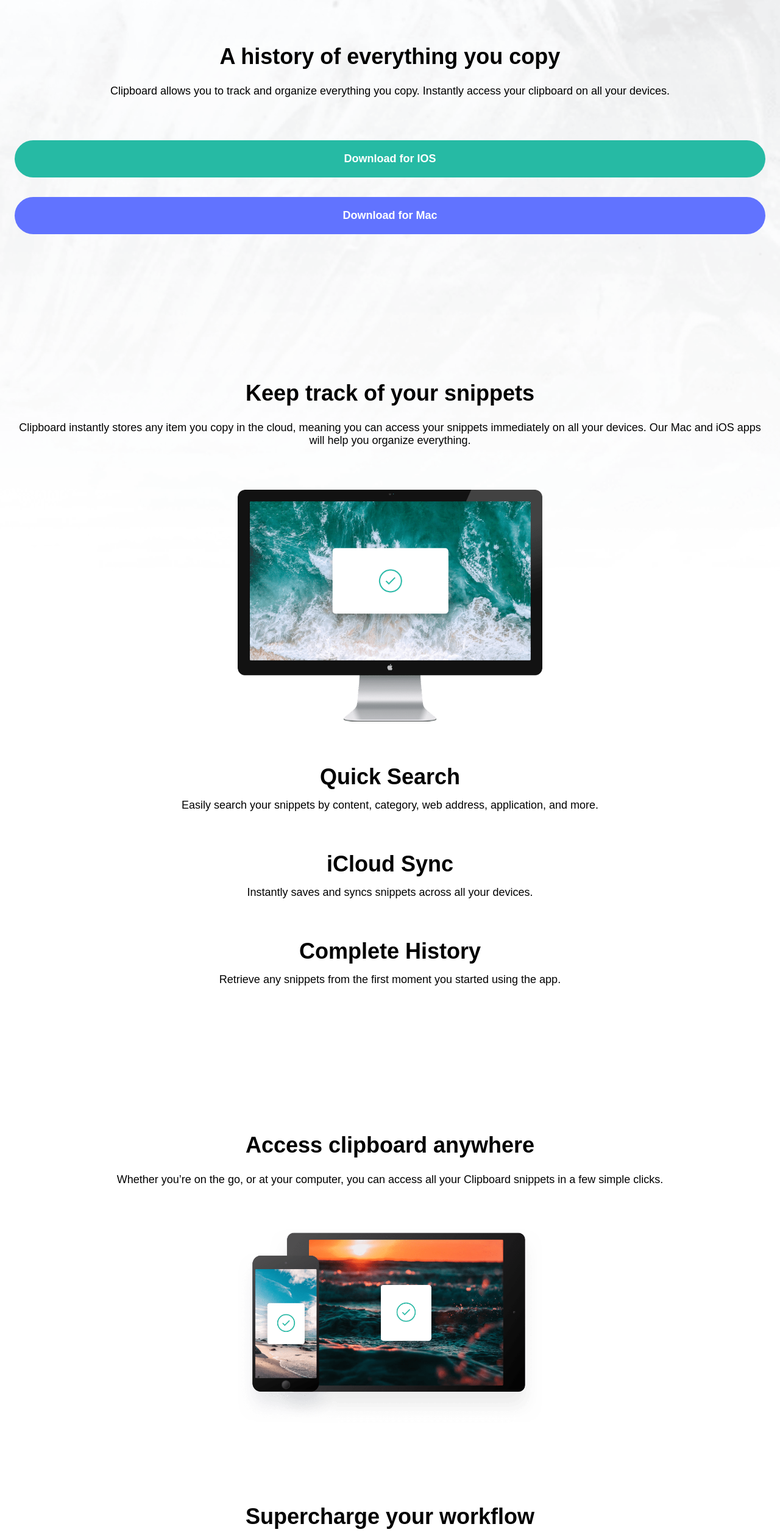
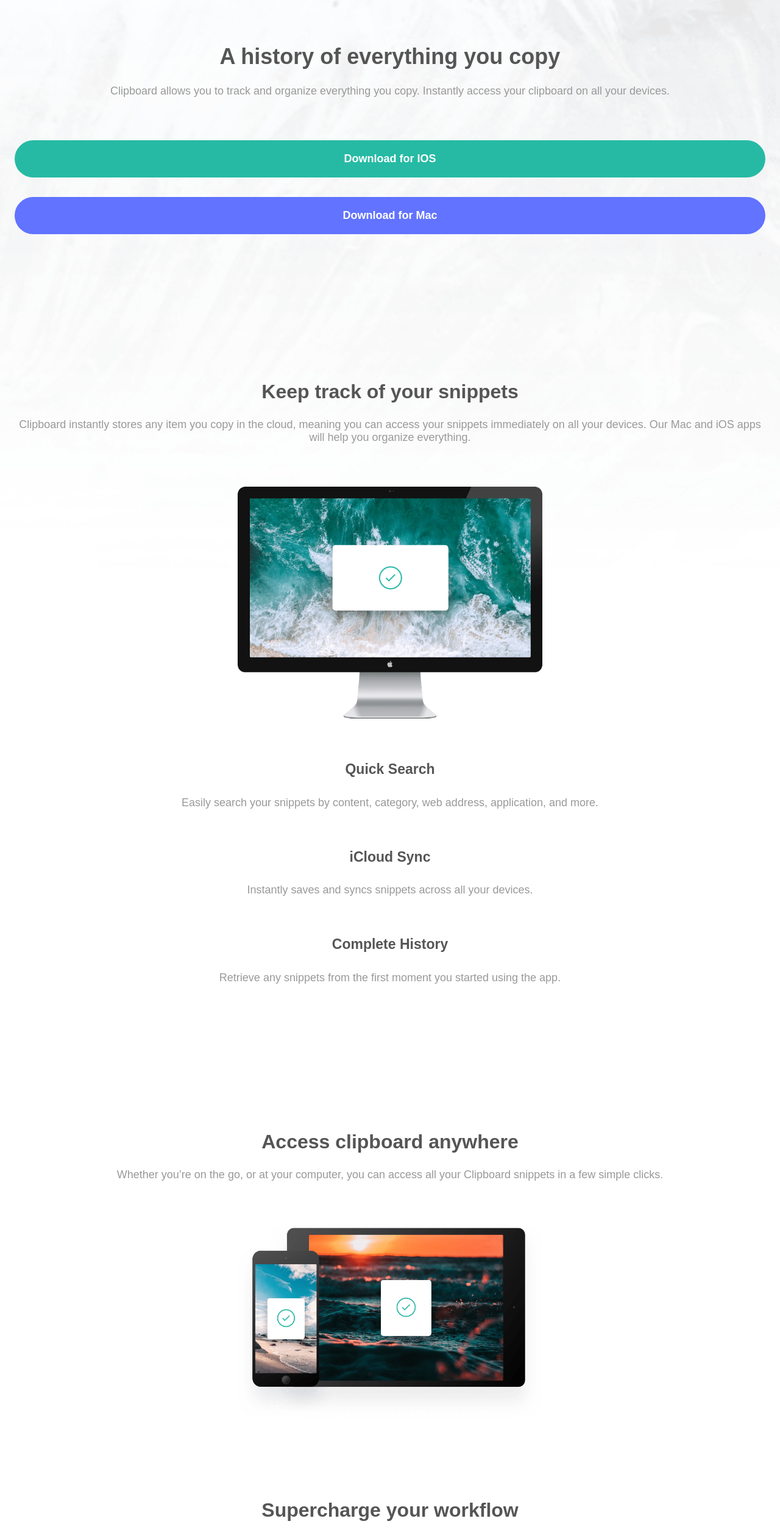
Before and after one commit to Battlertrunks/03-Frontend-Mentor-Clipboard-landing-page, a plain HTML site: page index.html in a window 1280 px wide. Shown: the part 278-2795 px from the top of the page at 61% size. Drawn offline with Linux system fonts and the light colour scheme; a web font is replaced by a local one.

Commit message:
Changed h tags font size and assignments on HTML and changed their colors tto match the preview from Frontend Mentor, I will do other small modifications too and get to the stretching problem.

```diff
--- a/index.html
+++ b/index.html
@@ -25,7 +25,7 @@
   </header>
   <main>
     <section class='download-info-container'>
-      <h1>A history of everything you copy</h1>
+      <h2>A history of everything you copy</h2>
       <p class='title-description'>Clipboard allows you to track and organize everything you
   copy. Instantly access your clipboard on all your devices.</p>
       <ul class="download-btns">
@@ -34,7 +34,7 @@
       </ul>
     </section>
     <section class='keep-track-info-container'>
-      <h2>Keep track of your snippets</h2>
+      <h3>Keep track of your snippets</h3>
       <p class='title-description'>Clipboard instantly stores any item you copy in the cloud,
   meaning you can access your snippets immediately on all your
   devices. Our Mac and iOS apps will help you organize everything.</p>
@@ -42,43 +42,43 @@
         <img src="./images/image-computer.png" alt="Computer displaying checked circle">
         <ul class="feature-info-list">
           <li>
-            <h3>Quick Search</h3>
+            <h4>Quick Search</h4>
             <p>Easily search your snippets by content, category, web address, application, and more.</p>
           </li>
           <li>
-            <h3>iCloud Sync</h3>
+            <h4>iCloud Sync</h4>
             <p>Instantly saves and syncs snippets across all your devices.</p>
           </li>
           <li>
-            <h3>Complete History</h3>
+            <h4>Complete History</h4>
             <p>Retrieve any snippets from the first moment you started using the app.</p>
           </li>
         </ul>
       </div>
     </section>
     <section class="access-anywhere-info-container">
-      <h2>Access clipboard anywhere</h2>
+      <h3>Access clipboard anywhere</h3>
       <p class='title-description'>Whether you’re on the go, or at your computer, you can access all your Clipboard
   snippets in a few simple clicks.</p>
       <img src="./images/image-devices.png" alt="tablet and phone displaying checked circles">
     </section>
     <section class="workflow-info-container">
-      <h2>Supercharge your workflow</h2>
+      <h3>Supercharge your workflow</h3>
       <p class='title-description'>We’ve got the tools to boost your productivity.</p>
       <ul class="workflow-list">
         <li>
           <img class='blacklist-icon' src="./images/icon-blacklist.svg" alt="blacklist icon">
-          <h3>Create blacklists</h3>
+          <h4>Create blacklists</h4>
           <p>Ensure sensitive information never makes its way to your clipboard by excluding certain sources.</p>
         </li>
         <li>
           <img class='a-icon' src="./images/icon-text.svg" alt="text 'a' icon">
-          <h3>Plan text snippets</h3>
+          <h4>Plan text snippets</h4>
           <p>Remove unwanted formatting from copied text for a consistent look.</p>
         </li>
         <li>
           <img class='eye-icon' src="./images/icon-preview.svg" alt="preview 'eye' icon">
-          <h3>Sneak preview</h3>
+          <h4>Sneak preview</h4>
           <p>Quick preview of all snippets on your Clipboard for easy access.</p>
         </li>
       </ul>
@@ -93,7 +93,7 @@
       </ul>
     </section>
     <section class="download-for-devices-container">
-      <h2>Clipboard for iOS and Mac OS</h2>
+      <h3>Clipboard for iOS and Mac OS</h3>
       <p class='title-description'>Available for free on the App Store. Download for Mac or iOS, sync with iCloud
   and you’re ready to start adding to your clipboard.</p>
       <ul class="download-btns">
--- a/style.css
+++ b/style.css
@@ -35,13 +35,28 @@ header {
 
 h1,
 h2,
+h3,
+h4 {
+  font-weight: 600;
+  color: #555;
+}
+
+h1,
+h2 {
+  font-size: 36px;
+}
+
 h3 {
-  font-weight: 600;
-  font-size: 36px;
+  font-size: 32px;
+}
+
+h4 {
+  font-size: 23px;
 }
 
 p {
   font-weight: 400;
+  color: #999;
 }
 
 a {
```
